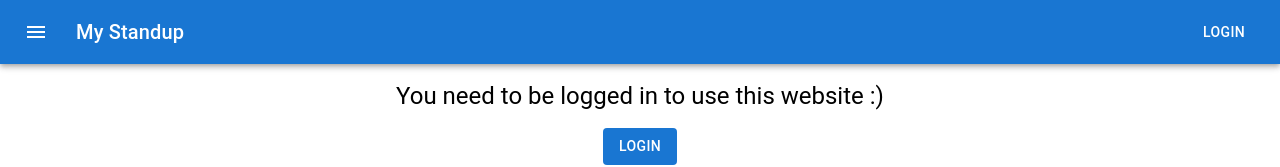
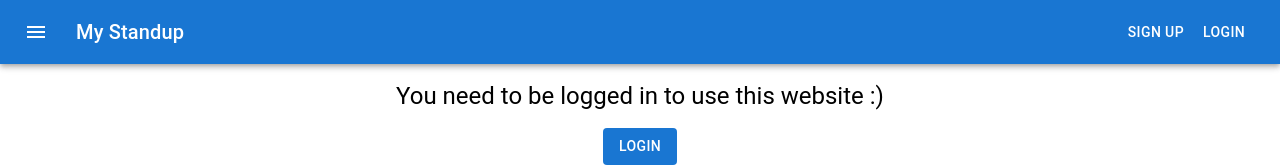
Before and after one commit to SimonAspinall9/daily-standup-app, a React (Create React App) app: page / in a window 1280 px wide. Shown: the top 167 px of the page. Built offline with nearby package versions, Linux system fonts and the light colour scheme.

Commit message:
add sign up button and change the config to use the new heroku app

```diff
--- a/src/MyAccount/MyAccount.tsx
+++ b/src/MyAccount/MyAccount.tsx
@@ -63,9 +63,19 @@ const MyAccount = () => {
   }
 
   return (
-    <Button color="inherit" onClick={loginWithPopup}>
-      Login
-    </Button>
+    <div>
+      <Button
+        color="inherit"
+        onClick={() => {
+          loginWithPopup({ screen_hint: "signup" });
+        }}
+      >
+        Sign Up
+      </Button>
+      <Button color="inherit" onClick={loginWithPopup}>
+        Login
+      </Button>
+    </div>
   );
 };
 
--- a/src/config.json
+++ b/src/config.json
@@ -1,5 +1,5 @@
 {
-  "baseApiUrl": "http://dailystandup-api.herokuapp.com/",
+  "baseApiUrl": "https://daily-standup-api.herokuapp.com/",
   "auth0": {
     "audience": "https://daily-standup/",
     "clientId": "uzXTwKQMdXyDtlSDkdpbveM04wGsXTx2",
```
